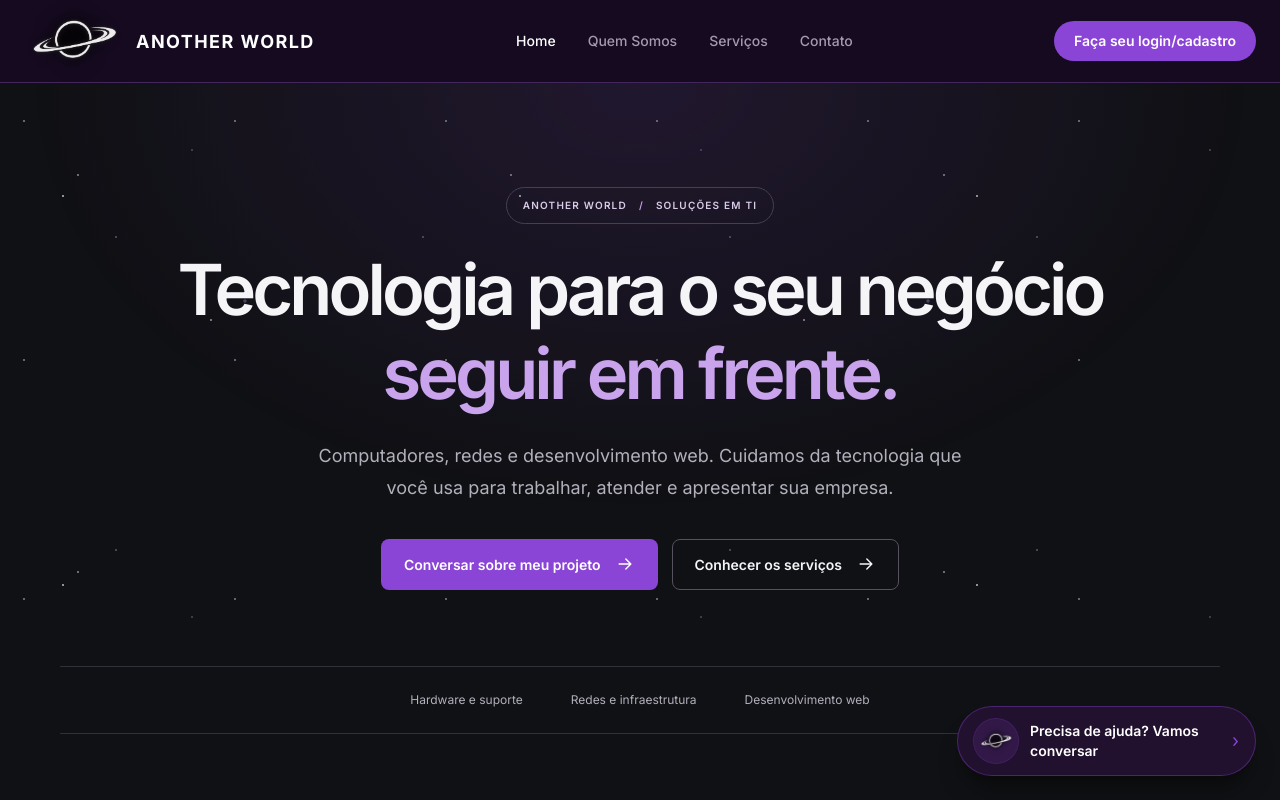
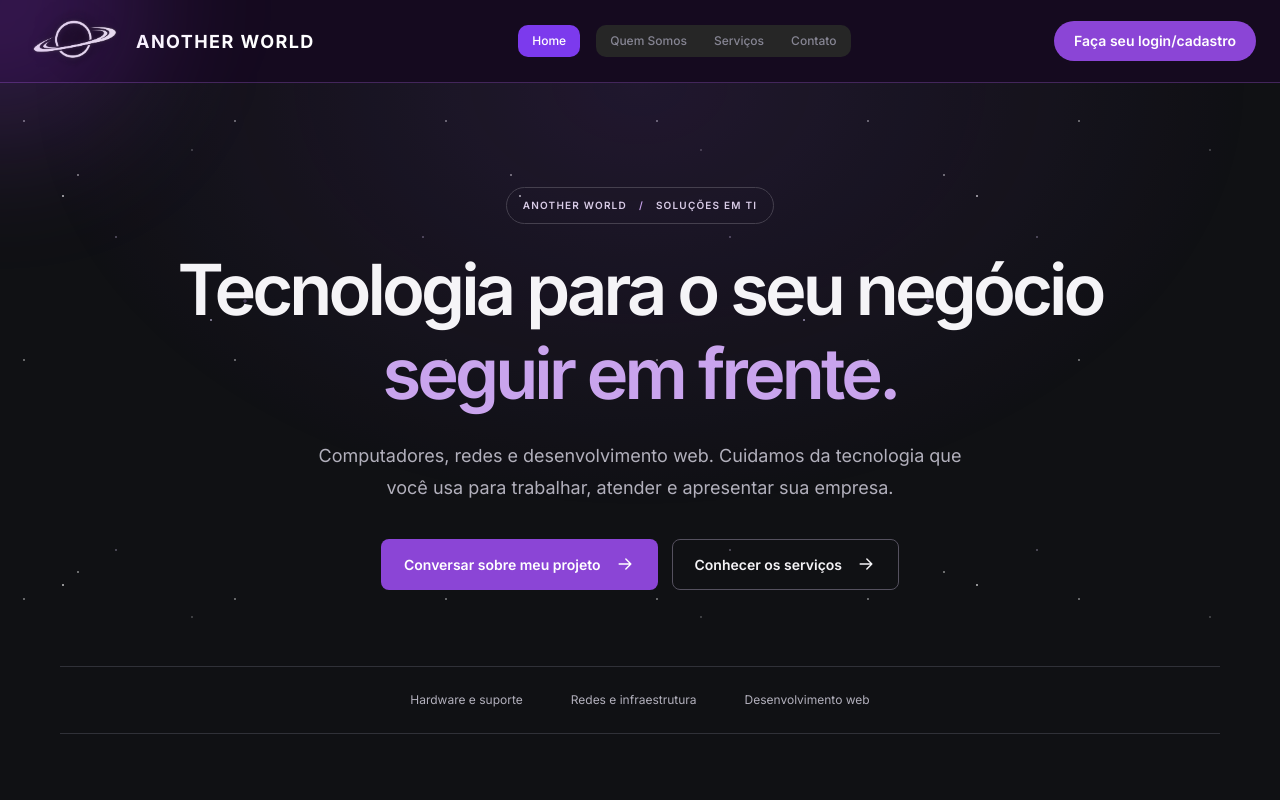
Before and after one commit to Another-World/FRONT-END.V2, a React (Vite) app in the folder another-world-v2/: page / in a window 1280 px wide. Shown: the top 800 px of the page. Built offline with nearby package versions, Linux system fonts and the light colour scheme.

Commit message:
feat: adicionando componentes UI

```diff
--- a/another-world-v2/package.json
+++ b/another-world-v2/package.json
@@ -11,6 +11,7 @@
   },
   "dependencies": {
     "@tailwindcss/vite": "^4.3.3",
+    "motion": "^13.4.3",
     "react": "^19.2.8",
     "react-dom": "^19.2.8",
     "react-router-dom": "^7.18.4",
--- a/another-world-v2/src/Layouts/MainLayout.jsx
+++ b/another-world-v2/src/Layouts/MainLayout.jsx
@@ -2,11 +2,13 @@ import { Outlet } from "react-router-dom";
 
 import Header from "../components/sections/Header";
 import Footer from "../components/sections/Footer";
-import BotaoAjuda from "../components/ui/BotaoAjuda";
+import MouseGlow from "../components/ui/MouseGlow";
 
 export default function MainLayout() {
   return (
     <div>
+      <MouseGlow />
+
       <Header />
 
       <main>
@@ -14,8 +16,6 @@ export default function MainLayout() {
       </main>
 
       <Footer />
-
-      <BotaoAjuda />
     </div>
   );
 }
--- a/another-world-v2/src/components/sections/Header.jsx
+++ b/another-world-v2/src/components/sections/Header.jsx
@@ -1,19 +1,27 @@
 import { useState, useRef, useEffect } from "react";
 
-import { Link, NavLink, useNavigate } from "react-router-dom";
+import { Link } from "react-router-dom";
 
 import { useAuth } from "../../context/AuthContext";
 
 import logo from "../../assets/logo.png";
+
+import GooeyNav from "../ui/GooeyNav";
 
 export default function Header() {
   const [menuOpen, setMenuOpen] = useState(false);
   const [userMenuOpen, setUserMenuOpen] = useState(false);
 
   const { user, logout } = useAuth();
-  const navigate = useNavigate();
 
   const userMenuRef = useRef(null);
+
+  const menuItems = [
+    { label: "Home", to: "/" },
+    { label: "Quem Somos", to: "/quem-somos" },
+    { label: "Serviços", to: "/servicos" },
+    { label: "Contato", to: "/contato" },
+  ];
 
   useEffect(() => {
     if (!userMenuOpen) return;
@@ -46,19 +54,11 @@ export default function Header() {
     logout();
     setUserMenuOpen(false);
     setMenuOpen(false);
-    navigate("/");
   }
 
   const nomeExibido = user
     ? user.name?.split(" ")[0] || user.email
     : "";
-
-  const menuItems = [
-    { label: "Home", to: "/" },
-    { label: "Quem Somos", to: "/quem-somos" },
-    { label: "Serviços", to: "/servicos" },
-    { label: "Contato", to: "/contato" },
-  ];
 
   return (
     <header className="sticky top-0 z-50 border-b border-border bg-bg-dark/95 backdrop-blur">
@@ -81,28 +81,18 @@ export default function Header() {
           </span>
         </Link>
 
-        {/* MENU DESKTOP */}
-        <nav className="hidden items-center gap-8 lg:flex">
-          {menuItems.map((item) => (
-            <NavLink
-              key={item.to}
-              to={item.to}
-              className={({ isActive }) =>
-                `text-sm font-medium transition-colors ${
-                  isActive
-                    ? "text-white"
-                    : "text-text-muted hover:text-white"
-                }`
-              }
-            >
-              {item.label}
-            </NavLink>
-          ))}
-        </nav>
+        {/* MENU DESKTOP - GOOEY NAV */}
+        <div className="hidden lg:flex">
+          <GooeyNav
+            items={menuItems}
+            size="sm"
+            activeColor="#7C3AED"
+            activeLabelColor="#FFFFFF"
+          />
+        </div>
 
         {/* AÇÕES DESKTOP */}
         <div className="hidden items-center gap-3 lg:flex">
-
           {!user ? (
             <Link
               to="/login"
@@ -111,10 +101,15 @@ export default function Header() {
               Faça seu login/cadastro
             </Link>
           ) : (
-            <div className="relative" ref={userMenuRef}>
+            <div
+              className="relative"
+              ref={userMenuRef}
+            >
               <button
                 type="button"
-                onClick={() => setUserMenuOpen(!userMenuOpen)}
+                onClick={() =>
+                  setUserMenuOpen(!userMenuOpen)
+                }
                 aria-expanded={userMenuOpen}
                 aria-haspopup="menu"
                 className="flex items-center gap-2 rounded-full border border-purple/50 px-5 py-2.5 text-sm font-medium text-purple transition-all hover:border-purple hover:bg-purple/10"
@@ -140,7 +135,9 @@ export default function Header() {
                   <Link
                     to="/area-cliente"
                     role="menuitem"
-                    onClick={() => setUserMenuOpen(false)}
+                    onClick={() =>
+                      setUserMenuOpen(false)
+                    }
                     className="block px-5 py-3 text-sm text-text-muted transition hover:bg-bg-card-inner hover:text-white"
                   >
                     Área do Cliente
@@ -158,7 +155,6 @@ export default function Header() {
               )}
             </div>
           )}
-
         </div>
 
         {/* BOTÃO HAMBÚRGUER */}
@@ -169,24 +165,32 @@ export default function Header() {
           onClick={() => setMenuOpen(!menuOpen)}
           className="flex h-10 w-10 items-center justify-center rounded-lg border border-border text-white transition hover:bg-bg-section lg:hidden"
         >
-          <span className="sr-only">Menu</span>
+          <span className="sr-only">
+            Menu
+          </span>
 
           <div className="flex flex-col gap-1.5">
             <span
               className={`block h-0.5 w-5 bg-white transition-transform ${
-                menuOpen ? "translate-y-2 rotate-45" : ""
+                menuOpen
+                  ? "translate-y-2 rotate-45"
+                  : ""
               }`}
             />
 
             <span
               className={`block h-0.5 w-5 bg-white transition-opacity ${
-                menuOpen ? "opacity-0" : "opacity-100"
+                menuOpen
+                  ? "opacity-0"
+                  : "opacity-100"
               }`}
             />
 
             <span
               className={`block h-0.5 w-5 bg-white transition-transform ${
-                menuOpen ? "-translate-y-2 -rotate-45" : ""
+                menuOpen
+                  ? "-translate-y-2 -rotate-45"
+                  : ""
               }`}
             />
           </div>
@@ -199,20 +203,14 @@ export default function Header() {
           <nav className="flex flex-col gap-5">
 
             {menuItems.map((item) => (
-              <NavLink
+              <Link
                 key={item.to}
                 to={item.to}
                 onClick={() => setMenuOpen(false)}
-                className={({ isActive }) =>
-                  `text-base font-medium transition-colors ${
-                    isActive
-                      ? "text-white"
-                      : "text-text-muted hover:text-white"
-                  }`
-                }
+                className="text-base font-medium text-text-muted transition-colors hover:text-white"
               >
                 {item.label}
-              </NavLink>
+              </Link>
             ))}
 
             <div className="my-1 h-px bg-border" />
@@ -249,7 +247,6 @@ export default function Header() {
                 </button>
               </>
             )}
-
           </nav>
         </div>
       )}
--- /dev/null
+++ b/another-world-v2/src/components/ui/GooeyNav.jsx
@@ -0,0 +1,299 @@
+import {
+  useEffect,
+  useId,
+  useState,
+} from "react";
+
+import {
+  motion,
+  useReducedMotion,
+  useSpring,
+  useTransform,
+} from "motion/react";
+
+import { NavLink } from "react-router-dom";
+
+const SPRING = {
+  type: "spring",
+  stiffness: 200,
+  damping: 28,
+  mass: 1,
+};
+
+const NECK_BREAK = 0.22;
+const NECK_H = 100;
+
+const FADE_IN = "transition-colors duration-[400ms]";
+const FADE_OUT = "transition-colors duration-0";
+
+const BAR = "bg-[#262626]";
+
+const SIZES = {
+  xs: {
+    label:
+      "gap-1 px-2 py-1.5 text-[11px] leading-4 [&_svg]:size-[11px]",
+    radius: 8,
+    separation: 14,
+  },
+
+  sm: {
+    label:
+      "gap-1.5 px-3.5 py-2 text-xs leading-4 [&_svg]:size-3",
+    radius: 10,
+    separation: 16,
+  },
+
+  md: {
+    label:
+      "gap-2 px-5 py-2.5 text-sm leading-5 [&_svg]:size-3.5",
+    radius: 12,
+    separation: 20,
+  },
+
+  lg: {
+    label:
+      "gap-2.5 px-6 py-3 text-base leading-6 [&_svg]:size-4",
+    radius: 14,
+    separation: 24,
+  },
+};
+
+function neckPath(gap, span) {
+  if (
+    !Number.isFinite(gap) ||
+    !Number.isFinite(span) ||
+    gap <= 0 ||
+    span <= 0
+  ) {
+    return "";
+  }
+
+  const waist =
+    NECK_H * (1 - gap / (span * NECK_BREAK));
+
+  if (waist <= 0) return "";
+
+  const start = span - gap;
+  const mid = start + gap / 2;
+
+  return `
+    M${start} 0
+    Q${mid} ${NECK_H - waist} ${span} 0
+    L${span} ${NECK_H}
+    Q${mid} ${waist} ${start} ${NECK_H}
+    Z
+  `;
+}
+
+function Segment({
+  gap,
+  span,
+  hasSeam,
+  leftFill,
+  rightFill,
+  reduced,
+  radii,
+  className,
+  style,
+  children,
+}) {
+  const marginLeft = useSpring(gap, SPRING);
+
+  const gradientId = `gooey-neck-${useId().replace(/:/g, "")}`;
+
+  useEffect(() => {
+    if (reduced) {
+      marginLeft.jump(gap);
+    } else {
+      marginLeft.set(gap);
+    }
+  }, [gap, marginLeft, reduced]);
+
+  const path = useTransform(
+    marginLeft,
+    (currentGap) => neckPath(currentGap, span)
+  );
+
+  return (
+    <motion.li
+      className={`relative ${className || ""}`}
+      style={{
+        ...style,
+        marginLeft,
+      }}
+      initial={false}
+      animate={radii}
+      transition={reduced ? { duration: 0 } : SPRING}
+    >
+      {hasSeam && (
+        <svg
+          aria-hidden="true"
+          width={span}
+          viewBox={`0 0 ${span} ${NECK_H}`}
+          preserveAspectRatio="none"
+          className="pointer-events-none absolute top-0 right-full h-full"
+        >
+          <defs>
+            <linearGradient
+              id={gradientId}
+              x1="0"
+              x2="1"
+            >
+              <stop
+                offset="0"
+                stopColor={leftFill}
+              />
+
+              <stop
+                offset="1"
+                stopColor={rightFill}
+              />
+            </linearGradient>
+          </defs>
+
+          <motion.path
+            d={path}
+            fill={`url(#${gradientId})`}
+          />
+        </svg>
+      )}
+
+      {children}
+    </motion.li>
+  );
+}
+
+function NavLabel({
+  label,
+  to,
+  isActive,
+  size,
+  activeLabelColor,
+  onSelect,
+}) {
+  return (
+    <NavLink
+      to={to}
+      onClick={onSelect}
+      aria-current={
+        isActive ? "page" : undefined
+      }
+      className={`flex cursor-pointer items-center whitespace-nowrap font-medium ${SIZES[size].label} ${
+        isActive ? FADE_IN : FADE_OUT
+      } ${
+        isActive
+          ? "text-white"
+          : "text-[#868593] hover:text-white"
+      }`}
+      style={
+        isActive
+          ? { color: activeLabelColor }
+          : undefined
+      }
+    >
+      {label}
+    </NavLink>
+  );
+}
+
+export default function GooeyNav({
+  items,
+  size = "md",
+  activeColor = "#7C3AED",
+  activeLabelColor = "#ffffff",
+  separation,
+  radius,
+  className = "",
+}) {
+  const reduced = useReducedMotion() ?? false;
+
+  const [active, setActive] = useState(0);
+
+  const span =
+    separation ?? SIZES[size].separation;
+
+  const corner =
+    radius ?? SIZES[size].radius;
+
+  const handleSelect = (index) => {
+    setActive(index);
+  };
+
+  const open = (seam) =>
+    seam === 0 ||
+    seam === items.length ||
+    seam - 1 === active ||
+    seam === active;
+
+  const fill = (index) =>
+    index === active
+      ? activeColor
+      : "#262626";
+
+  return (
+    <nav
+      aria-label="Navegação principal"
+      className={`inline-block ${className}`}
+    >
+      <ul className="flex items-center">
+        {items.map((item, index) => {
+          const isActive = index === active;
+
+          return (
+            <Segment
+              key={`${index}-${item.label}`}
+              gap={
+                index === 0
+                  ? 0
+                  : open(index)
+                  ? span
+                  : -1
+              }
+              span={span}
+              hasSeam={index > 0}
+              leftFill={fill(index - 1)}
+              rightFill={fill(index)}
+              reduced={reduced}
+              radii={{
+                borderTopLeftRadius:
+                  open(index) ? corner : 0,
+
+                borderBottomLeftRadius:
+                  open(index) ? corner : 0,
+
+                borderTopRightRadius:
+                  open(index + 1) ? corner : 0,
+
+                borderBottomRightRadius:
+                  open(index + 1) ? corner : 0,
+              }}
+              className={`${BAR} ${
+                isActive
+                  ? FADE_IN
+                  : FADE_OUT
+              }`}
+              style={{
+                backgroundColor: isActive
+                  ? activeColor
+                  : "#262626",
+              }}
+            >
+              <NavLabel
+                label={item.label}
+                to={item.to}
+                isActive={isActive}
+                size={size}
+                activeLabelColor={
+                  activeLabelColor
+                }
+                onSelect={() =>
+                  handleSelect(index)
+                }
+              />
+            </Segment>
+          );
+        })}
+      </ul>
+    </nav>
+  );
+}
--- /dev/null
+++ b/another-world-v2/src/components/ui/MouseGlow.jsx
@@ -0,0 +1,31 @@
+import { useEffect, useState } from "react";
+
+export default function MouseGlow() {
+  const [position, setPosition] = useState({ x: 0, y: 0 });
+
+  useEffect(() => {
+    const handleMouseMove = (event) => {
+      setPosition({
+        x: event.clientX,
+        y: event.clientY,
+      });
+    };
+
+    window.addEventListener("mousemove", handleMouseMove);
+
+    return () => {
+      window.removeEventListener("mousemove", handleMouseMove);
+    };
+  }, []);
+
+  return (
+    <div
+      className="pointer-events-none fixed z-[9999] h-72 w-72 rounded-full bg-purple-500/20 blur-3xl"
+      style={{
+        left: `${position.x}px`,
+        top: `${position.y}px`,
+        transform: "translate(-50%, -50%)",
+      }}
+    />
+  );
+}
--- a/another-world-v2/src/index.css
+++ b/another-world-v2/src/index.css
@@ -4,7 +4,7 @@
   --font-sans: "Inter", sans-serif;
 
   --color-bg-dark: #160b20;
-  --color-bg-section: #21102e;
+  --color-bg-section: #281d3b;
   --color-bg-footer: #100817;
   --color-bg-card: #1d1028;
   --color-bg-card-inner: #241333;
```
Also changed, not shown: 1 other file (tests, documents, lock files or other folders).
